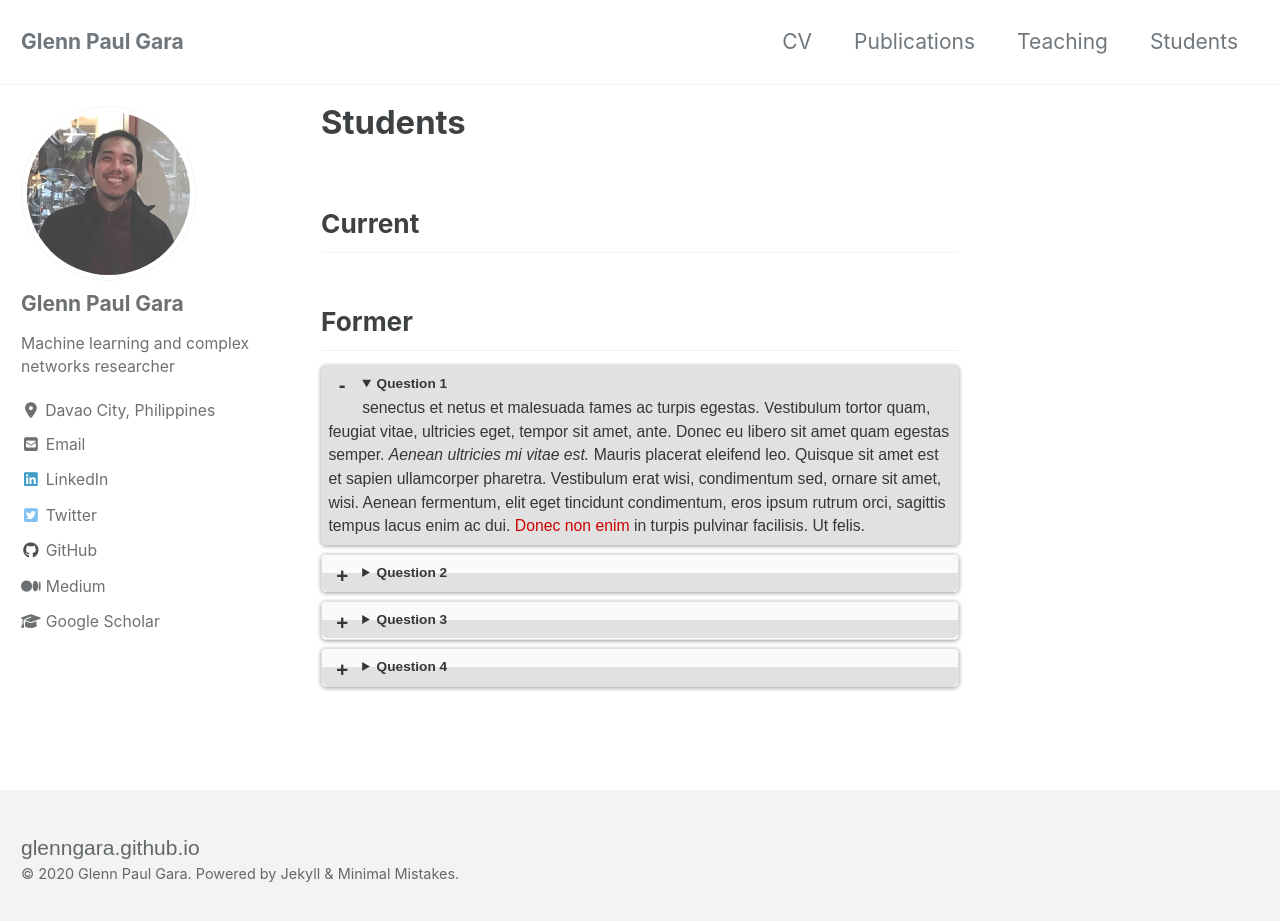
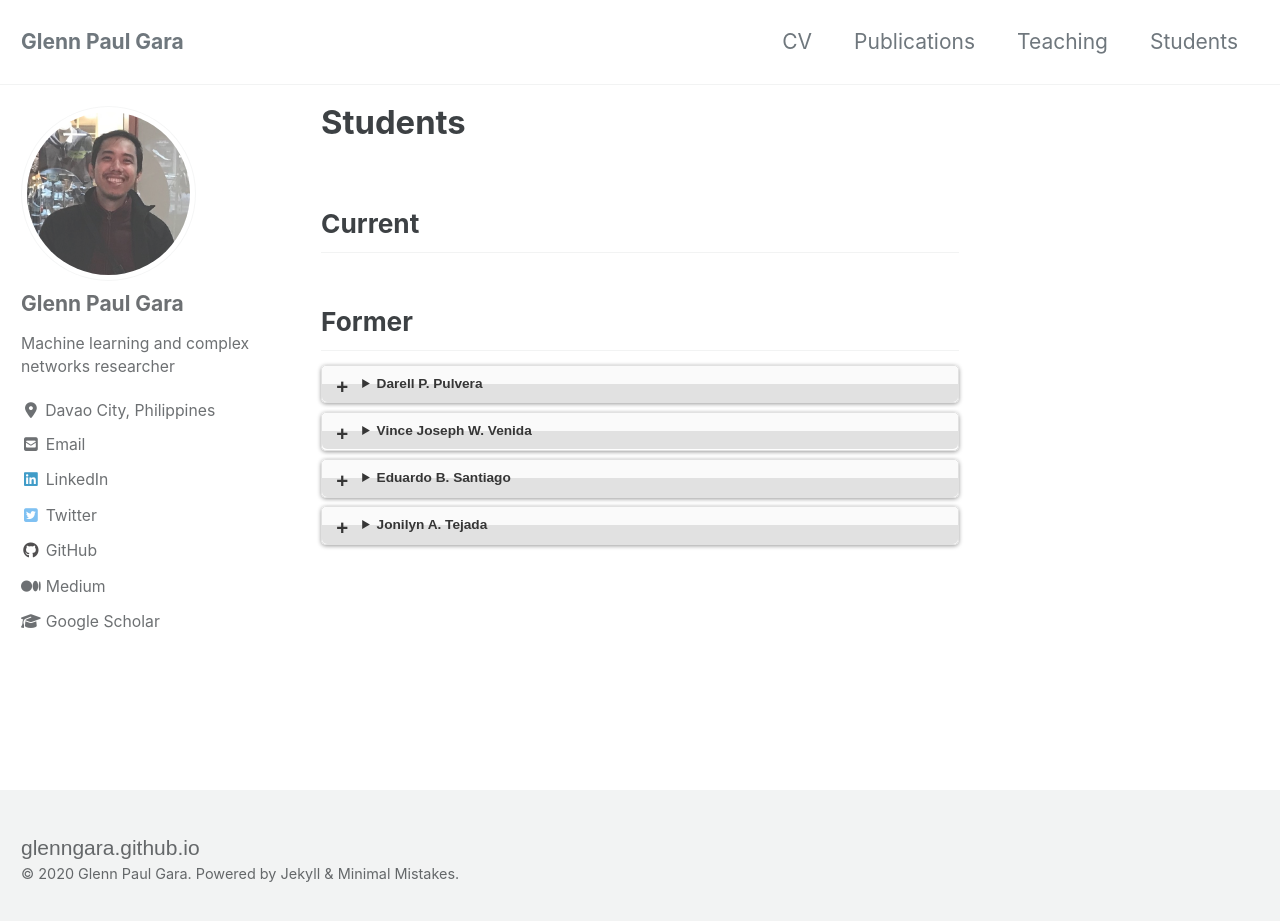
Before and after one commit to glenngara/glenngara.github.io, a Jekyll site: the page built from _pages/students.md, in a window 1280 px wide and 927 px high. Shown: the top 921 px of the window. Built offline with Jekyll 4.4.1, drawn with Linux system fonts in a browser that asks for light colours; cached includes are drawn as plain includes; nearby versions of some CDN libraries.

Commit message:
added studeents menu

```diff
--- a/_pages/students.md
+++ b/_pages/students.md
@@ -24,24 +24,7 @@ Current
 
 Former
 ------
-<details open>
-    <summary>Question 1</summary>
-    <p> senectus et netus et malesuada fames ac turpis egestas. Vestibulum tortor quam, feugiat vitae, ultricies eget, tempor sit amet, ante. Donec eu libero sit amet quam egestas semper. <em>Aenean ultricies mi vitae est.</em> Mauris placerat eleifend leo. Quisque sit amet est et sapien ullamcorper pharetra. Vestibulum erat wisi, condimentum sed, ornare sit amet, wisi. Aenean fermentum, elit eget tincidunt condimentum, eros ipsum rutrum orci, sagittis tempus lacus enim ac dui. <a href="#">Donec non enim</a> in turpis pulvinar facilisis. Ut felis.</p>
-</details>
 <details>
-    <summary>Question 2</summary>
-    <p><strong>Pellentesque habitant morbi tristique</strong> senectus et netus et malesuada fames ac turpis egestas. Vestibulum tortor quam, feugiat vitae, ultricies eget, tempor sit amet, ante. Donec eu libero sit amet quam egestas semper. <em>Aenean ultricies mi vitae est.</em> Mauris placerat eleifend leo. Quisque sit amet est et sapien ullamcorper pharetra. Vestibulum erat wisi, condimentum sed, ornare sit amet, wisi. Aenean fermentum, elit eget tincidunt condimentum, eros ipsum rutrum orci, sagittis tempus lacus enim ac dui. <a href="#">Donec non enim</a> in turpis pulvinar facilisis. Ut felis.</p>
-</details>
-<details>
-    <summary>Question 3</summary>
-    <p><strong>Pellentesque habitant morbi tristique</strong> senectus et netus et malesuada fames ac turpis egestas. Vestibulum tortor quam, feugiat vitae, ultricies eget, tempor sit amet, ante. Donec eu libero sit amet quam egestas semper. <em>Aenean ultricies mi vitae est.</em> Mauris placerat eleifend leo. Quisque sit amet est et sapien ullamcorper pharetra. Vestibulum erat wisi, condimentum sed, ornare sit amet, wisi. Aenean fermentum, elit eget tincidunt condimentum, eros ipsum rutrum orci, sagittis tempus lacus enim ac dui. <a href="#">Donec non enim</a> in turpis pulvinar facilisis. Ut felis.</p>
-</details>
-<details>
-    <summary>Question 4</summary>
-    <p><strong>Pellentesque habitant morbi tristique</strong> senectus et netus et malesuada fames ac turpis egestas. Vestibulum tortor quam, feugiat vitae, ultricies eget, tempor sit amet, ante. Donec eu libero sit amet quam egestas semper. <em>Aenean ultricies mi vitae est.</em> Mauris placerat eleifend leo. Quisque sit amet est et sapien ullamcorper pharetra. Vestibulum erat wisi, condimentum sed, ornare sit amet, wisi. Aenean fermentum, elit eget tincidunt condimentum, eros ipsum rutrum orci, sagittis tempus lacus enim ac dui. <a href="#">Donec non enim</a> in turpis pulvinar facilisis. Ut felis.</p>
-</details>
-
-<!-- <details>
 <summary>Darell P. Pulvera</summary>
 <p>
 Master in Information Technology, 2019 <br>
@@ -69,4 +52,4 @@ A Model Based Prediction of Desirable Applicants through Employee’s Perception
 Master in Information Technology, 2018 <br>
 LeafCheckIT: A Banana Leaf Analyzer for Identifying Macronutrient Deficiency
 </p>
-</details> -->
+</details>
```
